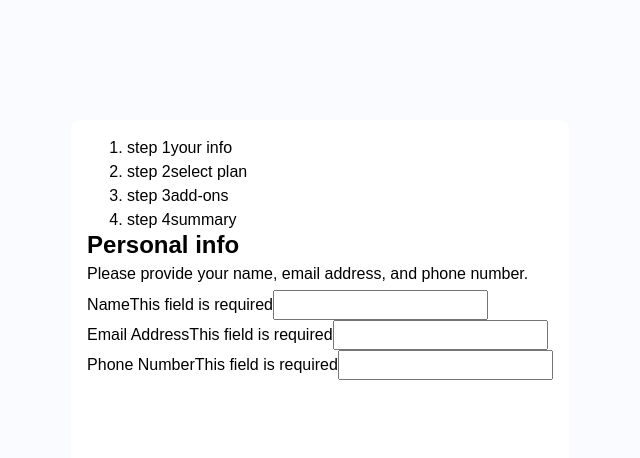
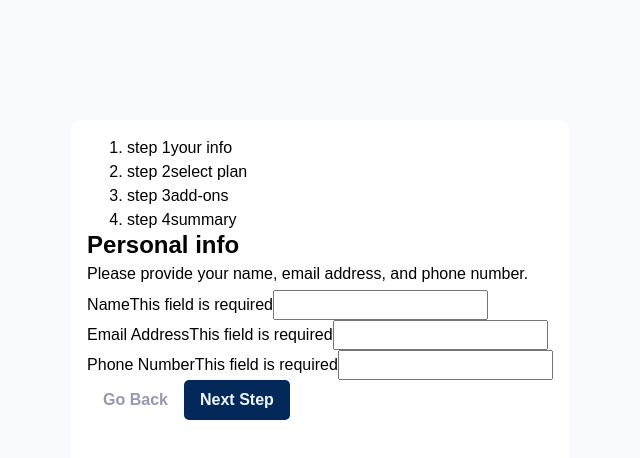
Before and after one commit to SparicI/multi-step-form, a Nuxt app: page / in a window 1280 px wide. Shown: the top 458 px of the page, without its empty margins (320-960 px from the left). Built offline with nearby package versions, Linux system fonts and the light colour scheme.

Commit message:
Add button styles and states

```diff
--- /dev/null
+++ b/assets/css/buttons.css
@@ -0,0 +1,29 @@
+.button {
+    padding: var(--spacing-200) var(--spacing-400);
+    border: none;
+    background-color: transparent;
+    font-weight: var(--font-weight-bolder);
+    transition: all 0.3s linear;
+}
+
+.button:active {
+    scale: 0.95;
+}
+
+.button--primary {
+    border-radius: var(--border-radius-soft);
+    background-color: var(--marine-blue);
+    color: var(--magnolia);
+}
+
+.button--primary:hover {
+    background-color: var(--pastel-blue);
+}
+
+.button--secondary {
+    color: var(--cool-gray);
+}
+
+.button--secondary:hover {
+    color: var(--marine-blue);
+}
--- a/assets/css/main.css
+++ b/assets/css/main.css
@@ -2,4 +2,5 @@
 @import url("@/assets/css/global.css");
 @import url("@/assets/css/variables.css");
 @import url("@/assets/css/fonts.css");
+@import url("@/assets/css/buttons.css");
 @import url("@/assets/css/utilities.css")
--- a/components/TheForm.vue
+++ b/components/TheForm.vue
@@ -53,6 +53,18 @@
 
 
             <div class="form__controls">
+                <button
+                    type="button"
+                    class="button button--secondary"
+                >Go Back</button>
+                <button
+                    type="button"
+                    class="button button--primary"
+                >Next Step</button>
+                <!-- <button
+                    type="submit"
+                    class="button button--primary"
+                >Confirm</button> -->
 
 
             </div>
```
